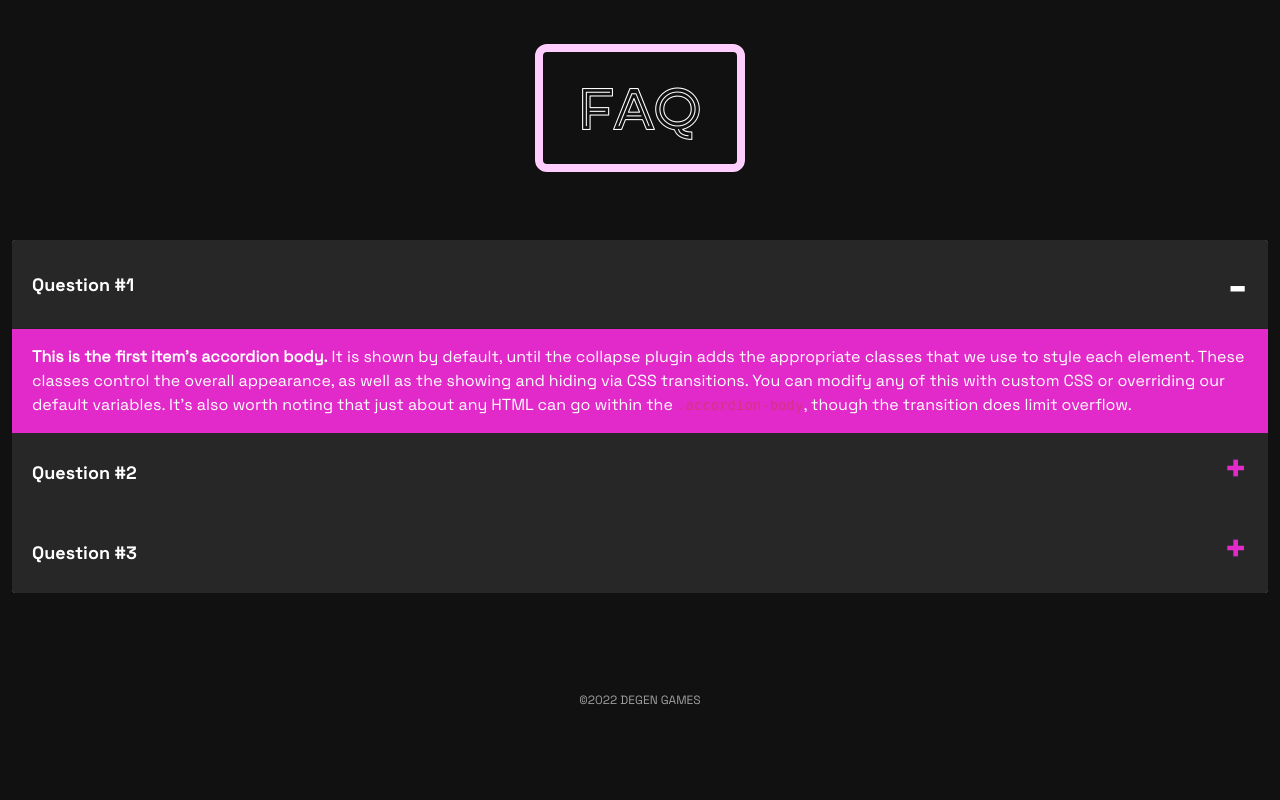
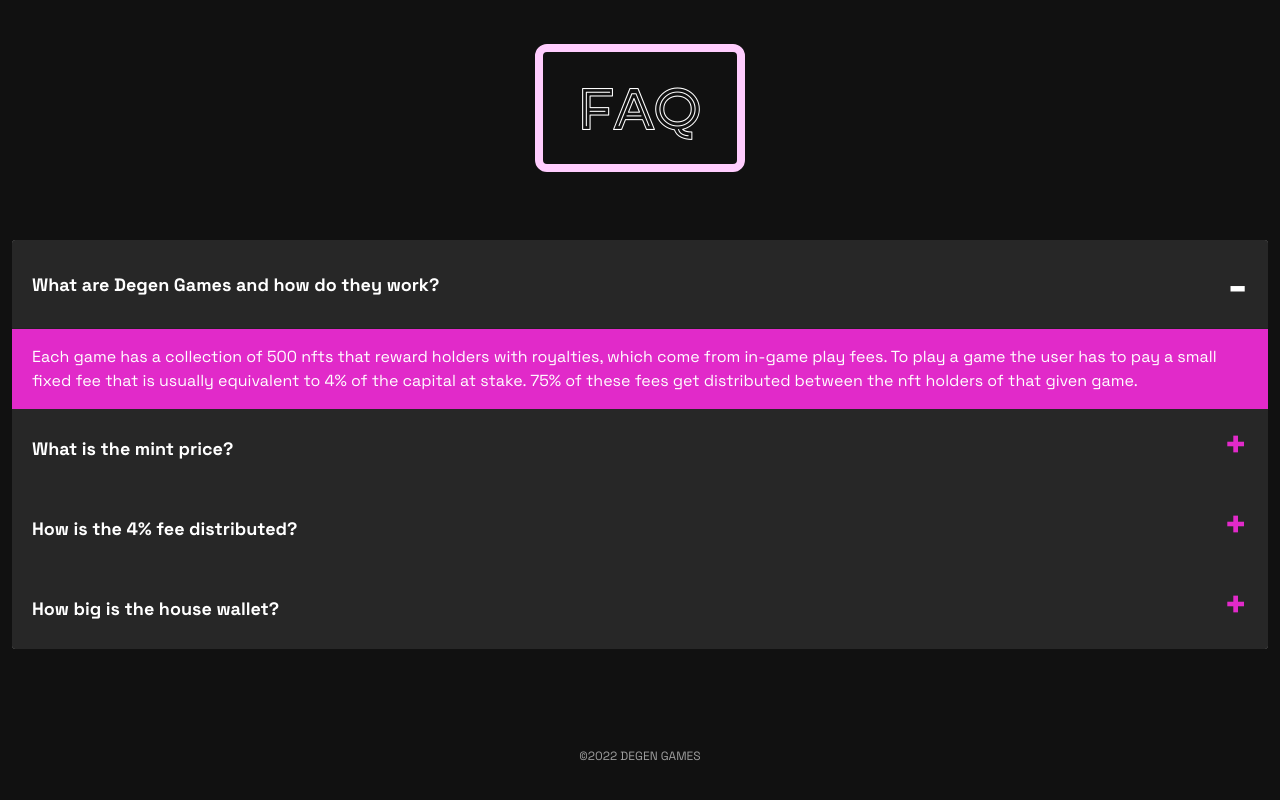
Before and after one commit to usmanshan39/degenGames, a plain HTML site: page index.html in a window 1280 px wide. Shown: the part 3520-4320 px from the top of the page. Before the commit the page ends 4266 px from the top, so only its background shows below. Drawn offline with Linux system fonts and the light colour scheme; files whose address does not match are found by name.

Commit message:
some more changes

```diff
--- a/index.html
+++ b/index.html
@@ -331,36 +331,54 @@
                      <div class="accordion-item">
                         <h2 class="accordion-header" id="headingOne">
                            <button class="accordion-button" type="button" data-bs-toggle="collapse" data-bs-target="#collapseOne" aria-expanded="true" aria-controls="collapseOne">
-                           Question #1
+                              What are Degen Games and how do they work?
                            </button>
                         </h2>
                         <div id="collapseOne" class="accordion-collapse collapse show" aria-labelledby="headingOne" data-bs-parent="#accordionExample">
                            <div class="accordion-body">
-                              <strong>This is the first item's accordion body.</strong> It is shown by default, until the collapse plugin adds the appropriate classes that we use to style each element. These classes control the overall appearance, as well as the showing and hiding via CSS transitions. You can modify any of this with custom CSS or overriding our default variables. It's also worth noting that just about any HTML can go within the <code>.accordion-body</code>, though the transition does limit overflow.
+                              Each game has a collection of 500 nfts that reward holders with royalties, which come from in-game play fees. To play a game the user has to pay a small fixed fee that is usually equivalent to 4% of the capital at stake. 75% of these fees get distributed between the nft holders of that given game.
                            </div>
                         </div>
                      </div>
                      <div class="accordion-item">
                         <h2 class="accordion-header" id="headingTwo">
                            <button class="accordion-button collapsed" type="button" data-bs-toggle="collapse" data-bs-target="#collapseTwo" aria-expanded="false" aria-controls="collapseTwo">
-                           Question #2
+                              What is the mint price?
                            </button>
                         </h2>
                         <div id="collapseTwo" class="accordion-collapse collapse" aria-labelledby="headingTwo" data-bs-parent="#accordionExample">
                            <div class="accordion-body">
-                              <strong>This is the second item's accordion body.</strong> It is hidden by default, until the collapse plugin adds the appropriate classes that we use to style each element. These classes control the overall appearance, as well as the showing and hiding via CSS transitions. You can modify any of this with custom CSS or overriding our default variables. It's also worth noting that just about any HTML can go within the <code>.accordion-body</code>, though the transition does limit overflow.
+                              Mint price is 2 SOL for the Masterchip NFT.
                            </div>
                         </div>
                      </div>
                      <div class="accordion-item">
                         <h2 class="accordion-header" id="headingThree">
                            <button class="accordion-button collapsed" type="button" data-bs-toggle="collapse" data-bs-target="#collapseThree" aria-expanded="false" aria-controls="collapseThree">
-                           Question #3
+                              How is the 4% fee distributed?
                            </button>
                         </h2>
                         <div id="collapseThree" class="accordion-collapse collapse" aria-labelledby="headingThree" data-bs-parent="#accordionExample">
                            <div class="accordion-body">
-                              <strong>This is the third item's accordion body.</strong> It is hidden by default, until the collapse plugin adds the appropriate classes that we use to style each element. These classes control the overall appearance, as well as the showing and hiding via CSS transitions. You can modify any of this with custom CSS or overriding our default variables. It's also worth noting that just about any HTML can go within the <code>.accordion-body</code>, though the transition does limit overflow.
+                              75% - NFT Holders<br>
+                              20% - House Wallet<br>
+                              5% - DG Team<br>
+                              Update: Until the game 2 release, 100% of fees go to holders + 100% royalty fees from secondary.
+
+                           </div>
+                        </div>
+                     </div>
+                     <div class="accordion-item">
+                        <h2 class="accordion-header" id="headingThree">
+                           <button class="accordion-button collapsed" type="button" data-bs-toggle="collapse" data-bs-target="#collapseThree" aria-expanded="false" aria-controls="collapseThree">
+                              How big is the house wallet?
+                           </button>
+                        </h2>
+                        <div id="collapseThree" class="accordion-collapse collapse" aria-labelledby="headingThree" data-bs-parent="#accordionExample">
+                           <div class="accordion-body">
+                              Initial Liquidity per game: 75 Sol<br>
+                              To ensure constant liquidity for each game, 20% of all collected fees are allocated to the House Wallet. This will make it extremely unlikely that the house wallet will ever run out of funds. There will be multiple house wallets, 1 for each game.
+
                            </div>
                         </div>
                      </div>
```
